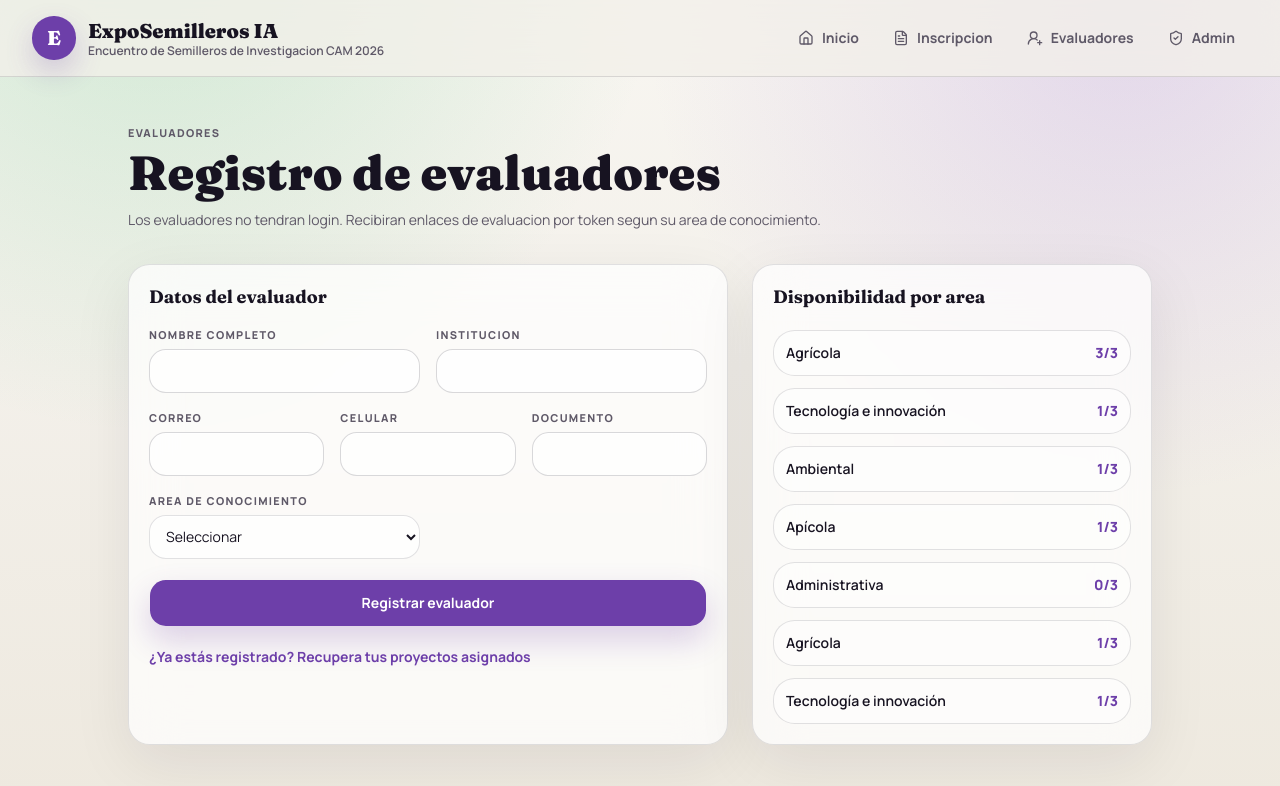
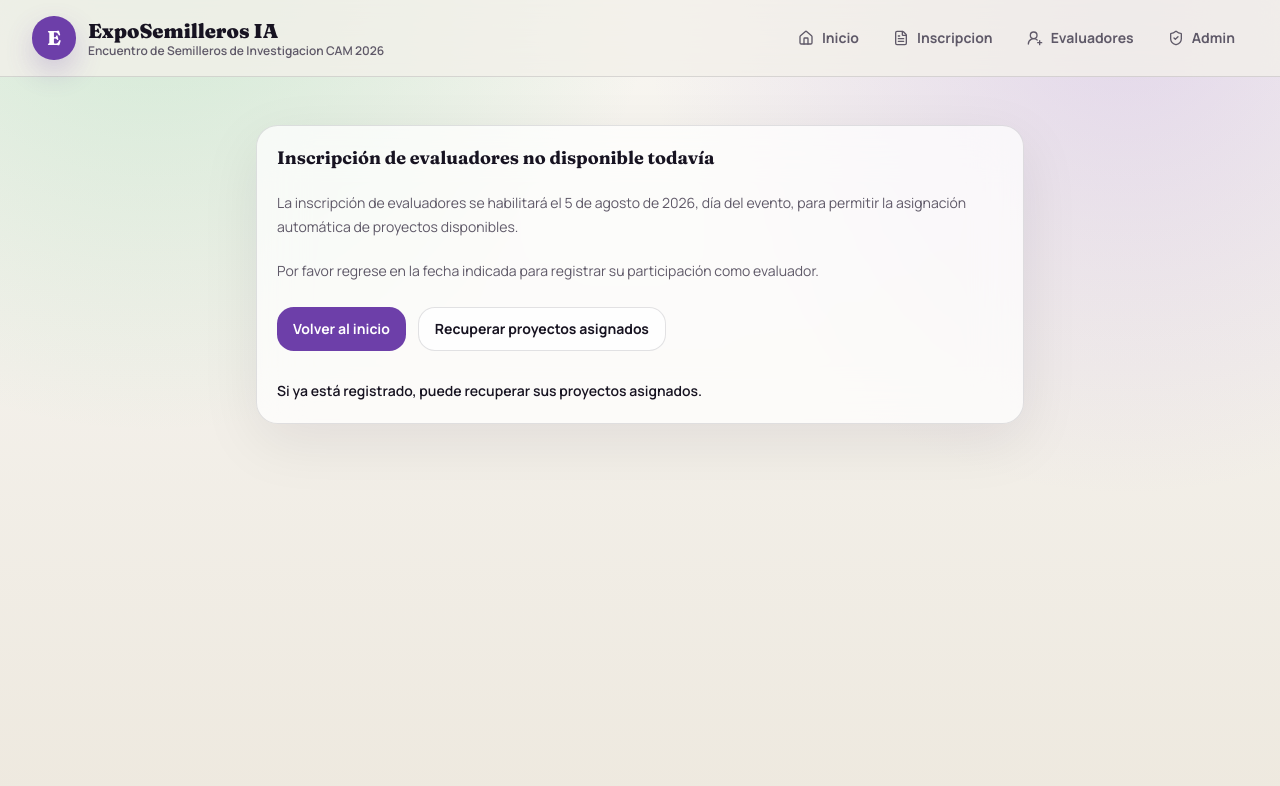
Before and after one commit to transversaltic2025-ui/exposemilleros-cam-ia, a Next.js app: page /evaluadores/registro in a window 1280 px wide. Shown: the top 786 px of the page. Built offline with nearby package versions, Linux system fonts and the light colour scheme.

Commit message:
Agregar imagen del evento y bloquear registro de evaluadores

```diff
--- a/app/api/evaluators/register/route.ts
+++ b/app/api/evaluators/register/route.ts
@@ -1,6 +1,12 @@
 import { NextResponse } from "next/server";
 import { z } from "zod";
 
+import {
+  EVALUATOR_REGISTRATION_OPEN_DATE,
+  EVENT_DATE_LABEL,
+  getColombiaDateString,
+  isEvaluatorRegistrationOpen,
+} from "@/lib/event-config";
 import { createEvaluatorAndAssignments, shouldUseMockData } from "@/lib/supabase/queries";
 
 const schema = z.object({
@@ -24,6 +30,26 @@ function textAlias(data: Record<string, FormDataEntryValue>, names: string[]) {
 
 export async function POST(request: Request) {
   try {
+    const now = new Date();
+    const currentColombiaDate = getColombiaDateString(now);
+
+    if (!isEvaluatorRegistrationOpen(now)) {
+      console.info("[evaluators/register] intento de registro antes de fecha permitida", {
+        currentDate: currentColombiaDate,
+        openDate: EVALUATOR_REGISTRATION_OPEN_DATE,
+      });
+
+      return NextResponse.json(
+        { error: `La inscripción de evaluadores estará disponible a partir del ${EVENT_DATE_LABEL}.` },
+        { status: 403 },
+      );
+    }
+
+    console.info("[evaluators/register] registro permitido después de fecha permitida", {
+      currentDate: currentColombiaDate,
+      openDate: EVALUATOR_REGISTRATION_OPEN_DATE,
+    });
+
     const formData = await request.formData();
     const rawValues = Object.fromEntries(formData.entries());
     const values = schema.parse({
--- a/app/evaluadores/registro/page.tsx
+++ b/app/evaluadores/registro/page.tsx
@@ -2,12 +2,51 @@ import Link from "next/link";
 
 import { SiteShell } from "@/components/site-shell";
 import { Card, CardContent, CardHeader, CardTitle } from "@/components/ui/card";
+import { EVENT_DATE_LABEL, isEvaluatorRegistrationOpen } from "@/lib/event-config";
 import { getEvaluators } from "@/lib/supabase/queries";
 import { EvaluadorForm } from "./evaluador-form";
 
 export const dynamic = "force-dynamic";
 
 export default async function RegistroEvaluadorPage() {
+  if (!isEvaluatorRegistrationOpen()) {
+    return (
+      <SiteShell>
+        <div className="mx-auto max-w-3xl">
+          <Card>
+            <CardHeader>
+              <CardTitle>Inscripción de evaluadores no disponible todavía</CardTitle>
+            </CardHeader>
+            <CardContent className="space-y-5 text-sm leading-6 text-[var(--color-muted)]">
+              <p>
+                La inscripción de evaluadores se habilitará el {EVENT_DATE_LABEL}, día del evento, para permitir la
+                asignación automática de proyectos disponibles.
+              </p>
+              <p>Por favor regrese en la fecha indicada para registrar su participación como evaluador.</p>
+              <div className="flex flex-wrap items-center gap-3 pt-1">
+                <Link
+                  href="/"
+                  className="inline-flex h-11 items-center rounded-xl bg-[var(--color-primary)] px-4 text-sm font-bold text-white hover:bg-[var(--color-secondary)]"
+                >
+                  Volver al inicio
+                </Link>
+                <Link
+                  href="/evaluadores/recuperar"
+                  className="inline-flex h-11 items-center rounded-xl border border-[var(--color-border)] bg-white/70 px-4 text-sm font-bold text-[var(--color-text)] hover:bg-white"
+                >
+                  Recuperar proyectos asignados
+                </Link>
+              </div>
+              <p className="pt-2 font-semibold text-[var(--color-text)]">
+                Si ya está registrado, puede recuperar sus proyectos asignados.
+              </p>
+            </CardContent>
+          </Card>
+        </div>
+      </SiteShell>
+    );
+  }
+
   const evaluadores = await getEvaluators();
 
   return (
@@ -17,7 +56,7 @@ export default async function RegistroEvaluadorPage() {
           <p className="expo-eyebrow">Evaluadores</p>
           <h1 className="expo-page-title mt-2">Registro de evaluadores</h1>
           <p className="mt-3 max-w-3xl text-sm leading-6 text-[var(--color-muted)]">
-            Los evaluadores no tendran login. Recibiran enlaces de evaluacion por token segun su area de conocimiento.
+            Los evaluadores no tendrán login. Recibirán enlaces de evaluación por token según su área de conocimiento.
           </p>
         </div>
         <div className="grid gap-6 lg:grid-cols-[1.2fr_0.8fr]">
@@ -27,14 +66,17 @@ export default async function RegistroEvaluadorPage() {
             </CardHeader>
             <CardContent>
               <EvaluadorForm />
-            <Link className="mt-5 inline-flex text-sm font-bold text-[var(--color-primary)] hover:text-[var(--color-secondary)]" href="/evaluadores/recuperar">
+              <Link
+                className="mt-5 inline-flex text-sm font-bold text-[var(--color-primary)] hover:text-[var(--color-secondary)]"
+                href="/evaluadores/recuperar"
+              >
                 ¿Ya estás registrado? Recupera tus proyectos asignados
               </Link>
             </CardContent>
           </Card>
           <Card>
             <CardHeader>
-            <CardTitle>Disponibilidad por area</CardTitle>
+              <CardTitle>Disponibilidad por área</CardTitle>
             </CardHeader>
             <CardContent className="space-y-3 text-sm">
               {evaluadores.map((evaluador) => (
--- a/app/page.tsx
+++ b/app/page.tsx
@@ -1,5 +1,6 @@
+import Image from "next/image";
 import Link from "next/link";
-import { ClipboardCheck, FileText, ShieldCheck, Users } from "lucide-react";
+import { CalendarDays, ClipboardCheck, FileText, MapPin, ShieldCheck, Users } from "lucide-react";
 
 import { SiteShell } from "@/components/site-shell";
 import { Card, CardContent, CardHeader, CardTitle } from "@/components/ui/card";
@@ -7,32 +8,51 @@ import { Card, CardContent, CardHeader, CardTitle } from "@/components/ui/card";
 const publicActions = [
   {
     href: "/inscripcion",
-    title: "Inscripcion de proyectos",
-    detail: "Registro institucional de proyectos en modalidad poster.",
+    title: "Inscripción de proyectos",
+    detail: "Registro institucional de proyectos participantes en modalidad póster.",
     icon: FileText,
     label: "Inscribir proyecto",
   },
   {
     href: "/evaluadores/registro",
-    title: "Registro de evaluadores",
-    detail: "Vinculacion de evaluadores por area de conocimiento.",
+    title: "Acceso evaluadores",
+    detail: "Registro de evaluadores y acceso a recuperación de proyectos asignados.",
     icon: Users,
-    label: "Registrar evaluador",
+    label: "Acceso evaluadores",
   },
 ];
 
 export default function Home() {
   return (
     <SiteShell>
-      <section className="grid gap-8 lg:grid-cols-[1.15fr_0.85fr] lg:items-start">
+      <section className="grid gap-8 lg:grid-cols-[1.05fr_0.95fr] lg:items-start">
         <div className="space-y-6">
-          <p className="expo-eyebrow">ExpoInnovacion y CampeSENA</p>
+          <p className="expo-eyebrow">ExpoInnovación y CampeSENA</p>
           <div className="space-y-4">
-            <h1 className="expo-page-title max-w-4xl">ExpoSemilleros CAM IA</h1>
+            <h1 className="expo-page-title max-w-4xl">IX Encuentro de Semilleros de Investigación CAM 2026</h1>
             <p className="max-w-2xl text-base leading-8 text-[var(--color-muted)]">
-              Sistema web para el Encuentro de Semilleros de Investigacion CAM 2026. Desde aqui puede registrar
-              proyectos y vincular evaluadores al proceso del evento.
+              ExpoSemilleros CAM IA acompaña la inscripción, evaluación y gestión institucional del encuentro
+              presencial del Centro Agroindustrial del Meta.
             </p>
+          </div>
+          <div className="grid max-w-2xl gap-3 sm:grid-cols-3">
+            <div className="rounded-2xl border border-[var(--color-border)] bg-white/65 p-4">
+              <CalendarDays className="mb-3 size-5 text-[var(--color-primary)]" />
+              <p className="text-xs font-bold uppercase tracking-wide text-[var(--color-muted)]">Fecha</p>
+              <p className="mt-1 text-sm font-extrabold text-[var(--color-text)]">5 de agosto de 2026</p>
+            </div>
+            <div className="rounded-2xl border border-[var(--color-border)] bg-white/65 p-4">
+              <MapPin className="mb-3 size-5 text-[var(--color-primary)]" />
+              <p className="text-xs font-bold uppercase tracking-wide text-[var(--color-muted)]">Lugar</p>
+              <p className="mt-1 text-sm font-extrabold text-[var(--color-text)]">
+                Centro Agroindustrial del Meta, Sede Hachón
+              </p>
+            </div>
+            <div className="rounded-2xl border border-[var(--color-border)] bg-white/65 p-4">
+              <ShieldCheck className="mb-3 size-5 text-[var(--color-primary)]" />
+              <p className="text-xs font-bold uppercase tracking-wide text-[var(--color-muted)]">Modalidad</p>
+              <p className="mt-1 text-sm font-extrabold text-[var(--color-text)]">Presencial</p>
+            </div>
           </div>
           <div className="flex flex-wrap gap-3">
             <Link
@@ -47,24 +67,22 @@ export default function Home() {
               className="inline-flex h-12 items-center gap-2 rounded-xl border border-[var(--color-border)] bg-white/70 px-5 text-sm font-bold text-[var(--color-text)] hover:bg-white"
             >
               <Users className="size-4" />
-              Registrar evaluador
+              Acceso evaluadores
             </Link>
           </div>
         </div>
 
-        <Card>
-          <CardHeader>
-            <CardTitle className="flex items-center gap-2">
-              <ShieldCheck className="size-5 text-[var(--color-primary)]" />
-              Proceso del evento
-            </CardTitle>
-          </CardHeader>
-          <CardContent className="grid gap-3 text-sm leading-6 text-[var(--color-muted)]">
-            <p>Los proyectos se registran desde el formulario oficial de ExpoSemilleros IA.</p>
-            <p>Los evaluadores reciben enlaces seguros por token para realizar sus evaluaciones.</p>
-            <p>La informacion registrada sera revisada por el equipo organizador del evento.</p>
-          </CardContent>
-        </Card>
+        <div className="rounded-3xl bg-white/55 p-3 shadow-[0_18px_45px_rgba(30,41,59,0.12)] ring-1 ring-[var(--color-border)]">
+          <Image
+            src="/images/post-ix-encuentro-semilleros-cam.jpeg"
+            alt="IX Encuentro de Semilleros de Investigación CAM 2026 ExpoInnovación y CampeSENA"
+            width={1200}
+            height={1600}
+            priority
+            sizes="(min-width: 1024px) 44vw, 100vw"
+            className="h-auto w-full rounded-2xl object-contain"
+          />
+        </div>
       </section>
 
       <section className="mt-12 grid gap-5 md:grid-cols-2">
--- /dev/null
+++ b/lib/event-config.ts
@@ -0,0 +1,20 @@
+export const EVALUATOR_REGISTRATION_OPEN_DATE = "2026-08-05" as const;
+export const EVENT_DATE_LABEL = "5 de agosto de 2026" as const;
+export const COLOMBIA_TIME_ZONE = "America/Bogota" as const;
+
+export function getColombiaDateString(date = new Date()) {
+  const parts = new Intl.DateTimeFormat("en-CA", {
+    timeZone: COLOMBIA_TIME_ZONE,
+    year: "numeric",
+    month: "2-digit",
+    day: "2-digit",
+  }).formatToParts(date);
+
+  const values = Object.fromEntries(parts.map((part) => [part.type, part.value]));
+
+  return `${values.year}-${values.month}-${values.day}`;
+}
+
+export function isEvaluatorRegistrationOpen(date = new Date()) {
+  return getColombiaDateString(date) >= EVALUATOR_REGISTRATION_OPEN_DATE;
+}
```
Also changed, not shown: 2 other files (tests, documents, lock files or other folders). Lines whose indentation alone changed are shown as unchanged.
